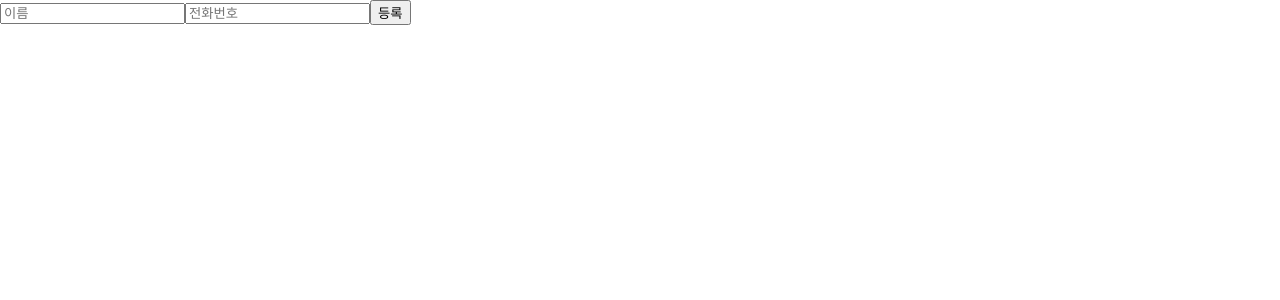
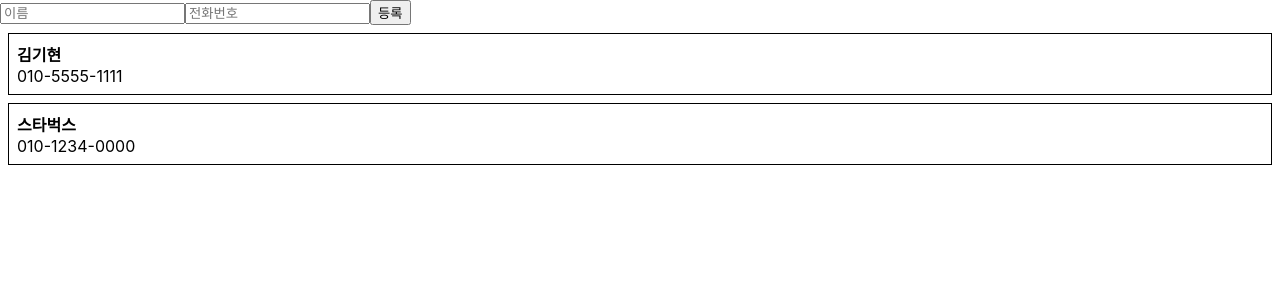
Before and after one commit to Kihyun92/phone-book, a React (Create React App) app: page / in a window 1280 px wide. Shown: the top 300 px of the page. Built offline with nearby package versions, Linux system fonts and the light colour scheme.

Commit message:
리엑트 튜토리얼 7편

```diff
--- a/src/App.js
+++ b/src/App.js
@@ -1,15 +1,35 @@
 import React, { Component } from "react";
 import PhoneForm from "./components/PhoneForm";
+import PhoneInfoList from './components/PhoneInfoList';
+class App extends Component {
+    id = 2
+    state = {
+        information: [
+            {
+                id: 0,
+                name: '김기현',
+                phone: '010-5555-1111'
+            },
+            {
+                id: 1,
+                name: '스타벅스',
+                phone: '010-1234-0000'
+            }
+        ]
+    }
 
-class App extends Component {
   handleCreate = data => {
-    console.log(data);
+    const {information} = this.state;
+    this.setState({
+        information: information.concat({id: this.id++, ...data})
+    })
   };
 
   render() {
     return (
       <div>
         <PhoneForm onCreate={this.handleCreate} />
+        <PhoneInfoList data={this.state.information}/>
       </div>
     );
   }
--- /dev/null
+++ b/src/components/PhoneInfo.js
@@ -0,0 +1,29 @@
+import React, {Component} from 'react';
+
+class PhoneInfo extends Component {
+    static defaultProps = {
+        info: {
+            name: '이름',
+            phone: '010-0000-0000',
+            id: 0
+        }
+    }
+
+    render() {
+        const style = {
+            border: '1px solid black',
+            padding: '8px',
+            margin: '8px'
+        };
+        const {name, phone, id} = this.props.info;
+
+        return (
+            <div style={style}>
+                <div><b>{name}</b></div>
+                <div>{phone}</div>
+            </div>
+        );
+    }
+}
+
+export default PhoneInfo;
--- /dev/null
+++ b/src/components/PhoneInfoList.js
@@ -0,0 +1,21 @@
+import React, {Component} from 'react';
+import PhoneInfo from './PhoneInfo';
+
+class PhoneInfoList extends Component {
+    static defaultProps = {
+        data: []
+    }
+
+    render() {
+        const {data} = this.props;
+        const list = data.map(
+            info => (<PhoneInfo key={info.id} info={info}/>)
+        );
+
+        return (
+            <div>{list}</div>
+        );
+    }
+}
+
+export default PhoneInfoList;
```
